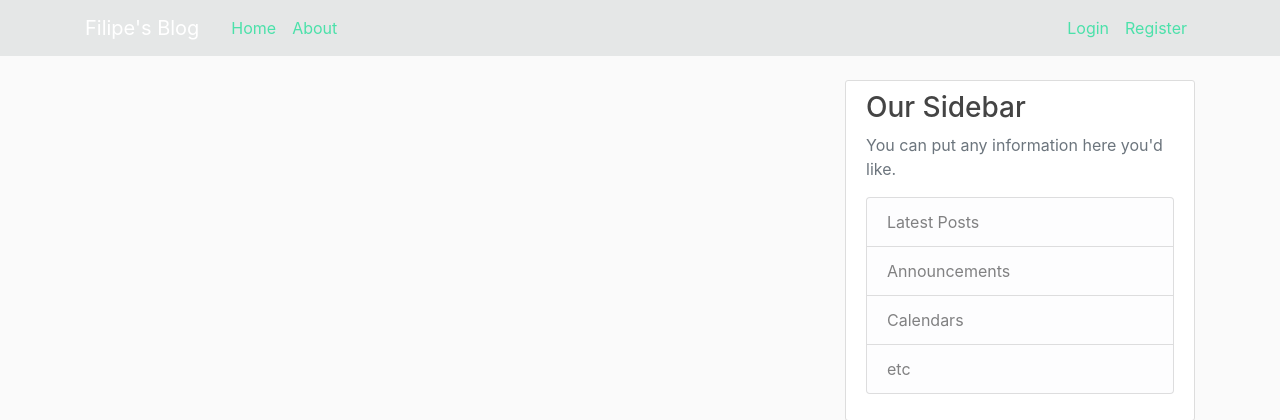
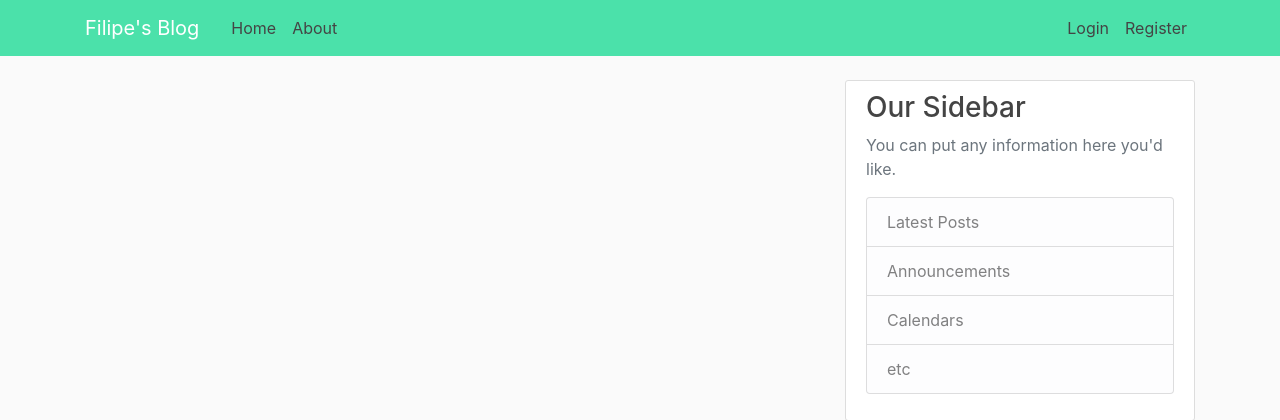
Before and after one commit to filipe-gomes/django_blog, a Django app: page / in a window 1280 px wide. Shown: the top 420 px of the page. Run offline with Django 3.2, Linux system fonts and the light colour scheme; data that the repository does not hold is empty; some libraries are stand-ins or nearby versions.

Commit message:
Updated css styles

```diff
--- a/blog/static/blog/main.css
+++ b/blog/static/blog/main.css
@@ -18,11 +18,11 @@ ul {
 }
 
 .bg-steel {
-    background-color: rgb(229, 231, 231);
+    background-color: #4BE1AA;
 }
 
 .site-header .navbar-nav .nav-link {
-    color: #4BE1AA;
+    color: #444444;
 }
 
 .site-header .navbar-nav .nav-link:hover {
```
